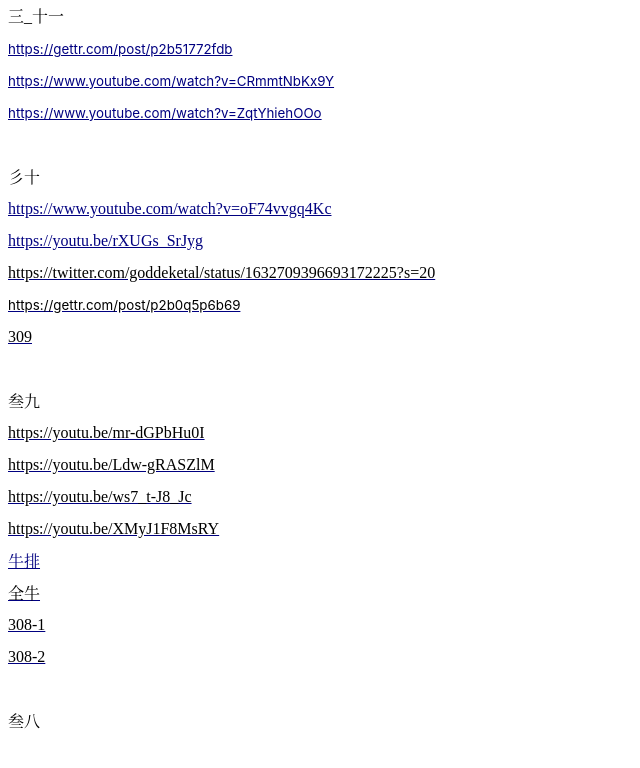
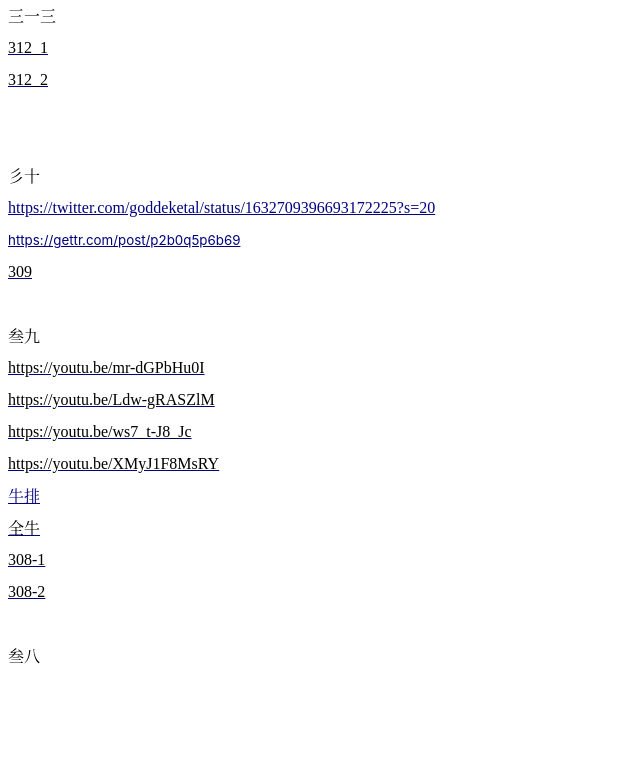
Before and after one commit to revitalizeast/2023, a plain HTML site: page index.html in a window 1280 px wide. Shown: the whole page, without its empty margins (0-640 px from the left). Drawn offline with Linux system fonts and the light colour scheme.

Commit message:
Add files via upload

```diff
--- a/index.html
+++ b/index.html
@@ -5,7 +5,7 @@
 	<title></title>
 	<meta name="generator" content="LibreOffice 6.4.7.2 (Linux)"/>
 	<meta name="created" content="2023-03-07T13:07:48.264211259"/>
-	<meta name="changed" content="2023-03-12T15:31:38.950983458"/>
+	<meta name="changed" content="2023-03-13T09:03:46.158282558"/>
 	<style type="text/css">
 		@page { size: 8.5in 11in; margin: 0.79in }
 		p { margin-bottom: 0.1in; background: transparent; line-height: 115%; background: transparent }
@@ -14,13 +14,15 @@
 	</style>
 </head>
 <body lang="en-US" link="#000080" vlink="#800000" dir="ltr"><p style="margin-bottom: 0in; font-variant: normal; letter-spacing: normal; line-height: 100%; orphans: 2; widows: 2">
-<font color="#000000"><font face="Noto Serif CJK SC"><span lang="zh-CN">三</span></font>_<font face="Noto Serif CJK SC"><span lang="zh-CN">十一</span></font></font></p>
-<p style="margin-bottom: 0in; font-variant: normal; letter-spacing: normal; font-style: normal; font-weight: normal; line-height: 100%; orphans: 2; widows: 2">
-<font color="#000000"><font face="apple-system, BlinkMacSystemFont, Segoe UI, Roboto, Helvetica, Arial, sans-serif"><font size="2" style="font-size: 10pt"><a href="https://gettr.com/post/p2b51772fdb">https://gettr.com/post/p2b51772fdb</a></font></font></font></p>
-<p style="margin-bottom: 0in; font-variant: normal; letter-spacing: normal; font-style: normal; font-weight: normal; line-height: 100%; orphans: 2; widows: 2">
-<font color="#000000"><font face="apple-system, BlinkMacSystemFont, Segoe UI, Roboto, Helvetica, Arial, sans-serif"><font size="2" style="font-size: 10pt"><a href="https://www.youtube.com/watch?v=CRmmtNbKx9Y">https://www.youtube.com/watch?v=CRmmtNbKx9Y</a></font></font></font></p>
-<p style="margin-bottom: 0in; font-variant: normal; letter-spacing: normal; font-style: normal; font-weight: normal; line-height: 100%; orphans: 2; widows: 2">
-<font color="#000000"><font face="apple-system, BlinkMacSystemFont, Segoe UI, Roboto, Helvetica, Arial, sans-serif"><font size="2" style="font-size: 10pt"><a href="https://www.youtube.com/watch?v=ZqtYhiehOOo">https://www.youtube.com/watch?v=ZqtYhiehOOo</a></font></font></font></p>
+<font color="#000000"><font face="Noto Serif CJK SC"><span lang="zh-CN">三一三</span></font></font></p>
+<p style="margin-bottom: 0in; line-height: 100%; orphans: 2; widows: 2">
+<a href="http://312-1.mp3/"><span style="font-variant: normal"><font color="#000000"><span style="letter-spacing: normal">312_1</span></font></span></a></p>
+<p style="margin-bottom: 0in; line-height: 100%; orphans: 2; widows: 2">
+<a href="http://312-2.mp3/"><span style="font-variant: normal"><font color="#000000"><span style="letter-spacing: normal">312_2</span></font></span></a></p>
+<p style="margin-bottom: 0in; font-variant: normal; letter-spacing: normal; line-height: 100%; orphans: 2; widows: 2">
+<br/>
+
+</p>
 <p style="margin-bottom: 0in; font-variant: normal; letter-spacing: normal; line-height: 100%; orphans: 2; widows: 2">
 <br/>
 
@@ -28,13 +30,9 @@
 <p style="margin-bottom: 0in; font-variant: normal; letter-spacing: normal; line-height: 100%; orphans: 2; widows: 2">
 <font color="#000000"><font face="Noto Serif CJK SC"><span lang="zh-CN">彡十</span></font></font></p>
 <p style="margin-bottom: 0in; font-variant: normal; letter-spacing: normal; line-height: 100%; orphans: 2; widows: 2">
-<font color="#000000"><a href="https://www.youtube.com/watch?v=oF74vvgq4Kc">https://www.youtube.com/watch?v=oF74vvgq4Kc</a></font></p>
-<p style="margin-bottom: 0in; font-variant: normal; letter-spacing: normal; line-height: 100%; orphans: 2; widows: 2">
-<font color="#000000"><a href="https://youtu.be/rXUGs_SrJyg">https://youtu.be/rXUGs_SrJyg</a></font></p>
-<p style="margin-bottom: 0in; line-height: 100%; orphans: 2; widows: 2">
-<a href="https://twitter.com/goddeketal/status/1632709396693172225?s=20"><span style="font-variant: normal"><font color="#000000"><span style="letter-spacing: normal">https://twitter.com/goddeketal/status/1632709396693172225?s=20</span></font></span></a></p>
-<p style="margin-bottom: 0in; line-height: 100%; orphans: 2; widows: 2">
-<a href="https://gettr.com/post/p2b0q5p6b69"><span style="font-variant: normal"><font color="#000000"><font face="apple-system, BlinkMacSystemFont, Segoe UI, Roboto, Helvetica, Arial, sans-serif"><font size="2" style="font-size: 10pt"><span style="letter-spacing: normal"><span style="font-style: normal"><span style="font-weight: normal">https://gettr.com/post/p2b0q5p6b69</span></span></span></font></font></font></span></a></p>
+<font color="#000000"><a href="https://twitter.com/goddeketal/status/1632709396693172225?s=20">https://twitter.com/goddeketal/status/1632709396693172225?s=20</a></font></p>
+<p style="margin-bottom: 0in; font-variant: normal; letter-spacing: normal; font-style: normal; font-weight: normal; line-height: 100%; orphans: 2; widows: 2">
+<font color="#000000"><font face="apple-system, BlinkMacSystemFont, Segoe UI, Roboto, Helvetica, Arial, sans-serif"><font size="2" style="font-size: 10pt"><a href="https://gettr.com/post/p2b0q5p6b69">https://gettr.com/post/p2b0q5p6b69</a></font></font></font></p>
 <p style="margin-bottom: 0in; line-height: 100%; orphans: 2; widows: 2">
 <a href="http://309.mp3/"><span style="font-variant: normal"><font color="#000000"><span style="letter-spacing: normal">309</span></font></span></a></p>
 <p style="margin-bottom: 0in; line-height: 100%; orphans: 2; widows: 2">
```
